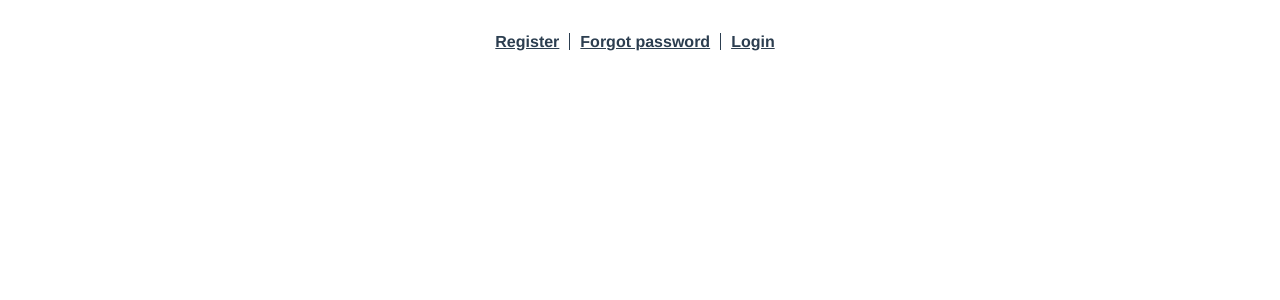
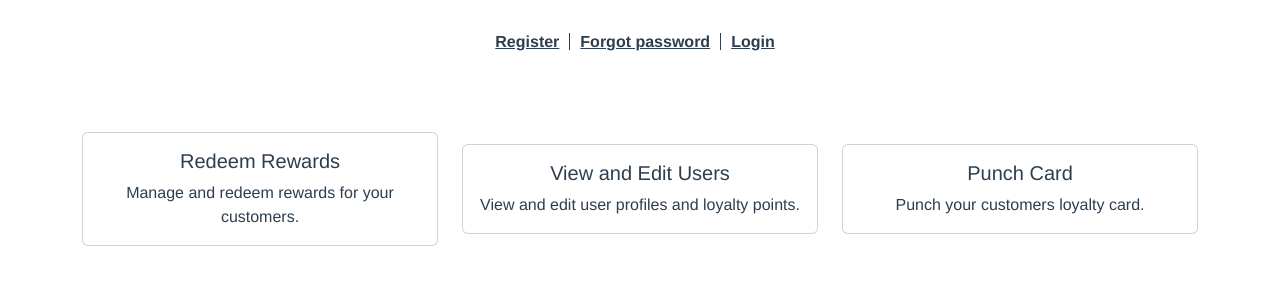
Before and after one commit to justinRE/vuepage, a Vue app: page /panel in a window 1280 px wide. Shown: the top 300 px of the page. Built offline with nearby package versions, Linux system fonts and the light colour scheme.

Commit message:
Added a edition of the panel

```diff
--- a/src/router/index.js
+++ b/src/router/index.js
@@ -41,7 +41,14 @@ const routes = [
     component: function () {
       return import(/* webpackChunkName: "customers" */ '../views/Customers.vue')
     }
-  }
+  },
+  {
+    path: '/panel',
+    name: 'Panel',
+    component: function () {
+      return import(/* webpackChunkName: "panel" */ '../views/Panel.vue')
+    }
+  },
 ]
 
 const router = new VueRouter({
--- a/src/views/Panel.vue
+++ b/src/views/Panel.vue
@@ -1,18 +1,49 @@
 <template>
 
-</template>
+    <div class="container">
+      <div class="row d-flex justify-content-center align-items-center mt-5">
+        <div class="col-md-4">
+          <div class="card h-100">
+            <div class="card-body d-flex flex-column justify-content-center align-items-center" @click="openRedeemRewards()">
+              <h5 class="card-title">Redeem Rewards</h5>
+              <p class="card-text">Manage and redeem rewards for your customers.</p>
+            </div>
+          </div>
+        </div>
+        <div class="col-md-4">
+          <div class="card h-100">
+            <div class="card-body d-flex flex-column justify-content-center align-items-center" @click="openCustomers()">
+              <h5 class="card-title">View and Edit Users</h5>
+              <p class="card-text">View and edit user profiles and loyalty points.</p>
+            </div>
+          </div>
+        </div>
+        <div class="col-md-4">
+          <div class="card h-100">
+            <div class="card-body d-flex flex-column justify-content-center align-items-center" @click="openPunchCard()">
+              <h5 class="card-title">Punch Card</h5>
+              <p class="card-text">Punch your customers loyalty card.</p>
+            </div>
+          </div>
+        </div>
+      </div>
+    </div>
 
-<script>
+  </template>
 
-export default {
-    data(){
-        return{
+  <script>
+  export default {
+    data() {
+      return {};
+    },
+    methods: {
+      openRedeemRewards() {},
+      openCustomers() {},
+      openPunchCard() {},
+    },
+  };
+  </script>
 
-        }
-    }
-}
-</script>
+  <style>
 
-<style>
-
-</style>
+  </style>
```
